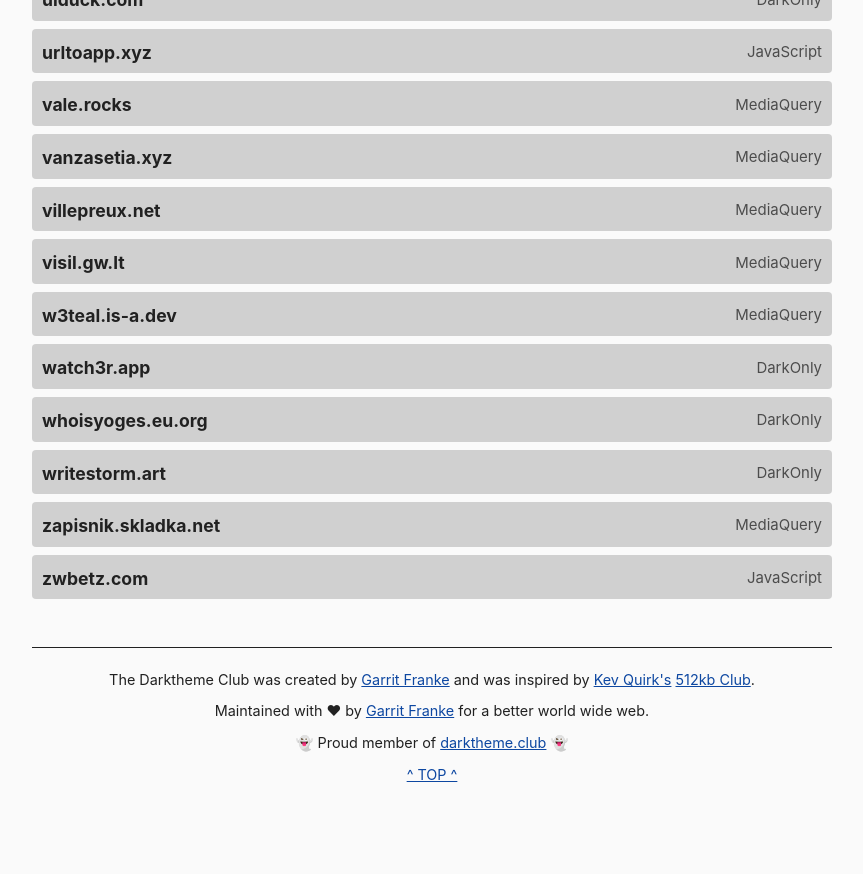
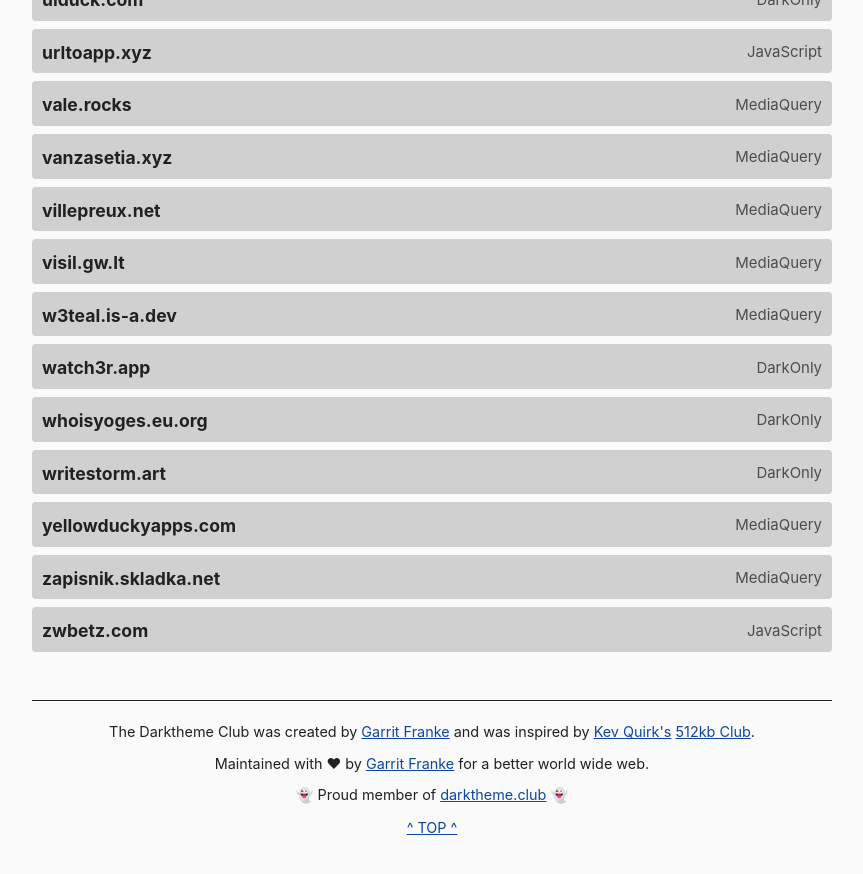
Before and after one commit to katherinek727/darktheme.club, a Jekyll site: the page built from index.md, in a window 1280 px wide and 900 px high, scrolled down 8483 px. Shown: the top 874 px of the window, without its empty margins (208-1071 px from the left). Built offline with Jekyll 4.4.1, drawn with Linux system fonts in a browser that asks for light colours; before the commit the page ends 9330 px from its top, so only the background shows below that.

Commit message:
added yellowduckyapps.com

```diff
--- a/_data/sites.yml
+++ b/_data/sites.yml
@@ -788,6 +788,11 @@
   method: darkonly
   last_checked: 2025-06-24
 
+- domain: yellowduckyapps.com
+  url: https://yellowduckyapps.com/
+  method: mediaquery
+  last_checked: 2025-07-31
+
 - domain: zapisnik.skladka.net
   url: https://zapisnik.skladka.net/
   method: mediaquery
```
